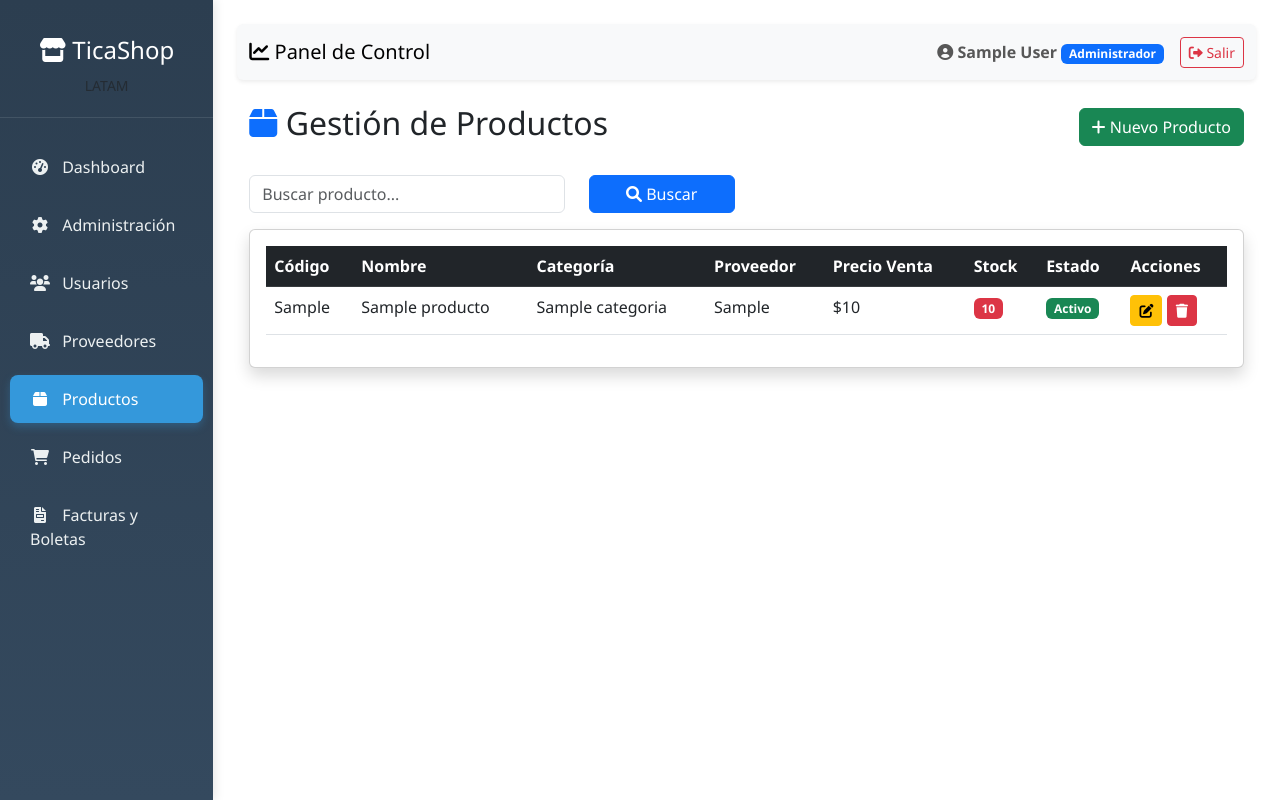
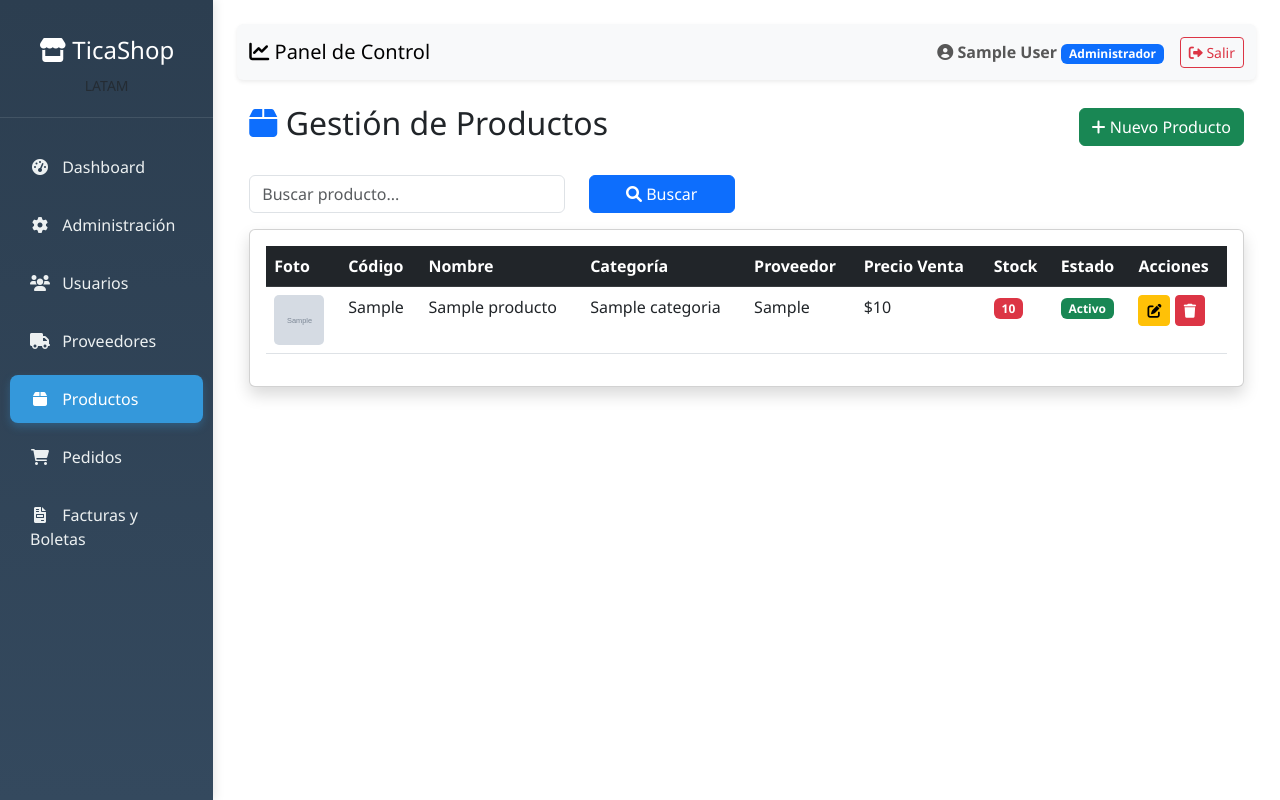
Before and after one commit to Aaron-AlvarezK/ticashop, a Django app: page /productos/ in a window 1280 px wide. Run offline with Django 5.2, Linux system fonts and the light colour scheme; a user stored in the database is signed in; tables that the repository leaves empty hold one stand-in row (values such as "Sample post"); grey boxes marked "Sample" are stand-in pictures.

Commit message:
modificacion de productos para fotos y verlas en algunos html (falta)

```diff
--- a/apps/productos/forms.py
+++ b/apps/productos/forms.py
@@ -5,7 +5,7 @@ class ProductoForm(forms.ModelForm):
     class Meta:
         model = Producto
         fields = [
-            'codigo', 'nombre', 'descripcion',
+            'codigo', 'nombre', 'descripcion', 'foto',
             'categoria', 'proveedor', 'precio_unitario', 'costo_unitario',
             'stock', 'stock_minimo', 'afecto_iva', 'activo'
         ]
--- a/apps/productos/models.py
+++ b/apps/productos/models.py
@@ -19,6 +19,7 @@ class Producto(models.Model):
     codigo = models.CharField(max_length=50, unique=True, verbose_name='Código')
     nombre = models.CharField(max_length=255)
     descripcion = models.TextField(blank=True, null=True, verbose_name='Descripción')
+    foto = models.ImageField(upload_to='productos/fotos/', blank=True, null=True, verbose_name='Foto')
 
     # Categorización
     categoria = models.ForeignKey(
--- a/templates/productos/listar_productos.html
+++ b/templates/productos/listar_productos.html
@@ -26,6 +26,7 @@
             <table class="table table-hover">
                 <thead class="table-dark">
                     <tr>
+                        <th>Foto</th>
                         <th>Código</th>
                         <th>Nombre</th>
                         <th>Categoría</th>
@@ -39,6 +40,13 @@
                 <tbody>
                     {% for p in productos %}
                     <tr>
+                        <td>
+                            {% if p.foto %}
+                                <img src="{{ p.foto.url }}" alt="{{ p.nombre }}" style="width: 50px; height: 50px; object-fit: cover; border-radius: 5px;">
+                            {% else %}
+                                <img src="https://via.placeholder.com/50" alt="Sin foto" style="width: 50px; height: 50px; border-radius: 5px;">
+                            {% endif %}
+                        </td>
                         <td>{{ p.codigo }}</td>
                         <td>{{ p.nombre }}</td>
                         <td>{{ p.categoria.nombre|default:"Sin categoría" }}</td>
@@ -72,7 +80,7 @@
                     </tr>
                     {% empty %}
                     <tr>
-                        <td colspan="8" class="text-center text-muted">
+                        <td colspan="9" class="text-center text-muted">
                             <i class="fas fa-box-open fa-2x mb-2"></i><br>
                             No hay productos registrados.
                         </td>
```
Also changed, not shown: templates/dashboard/cliente_dashboard.html (+10 -2 lines), apps/productos/migrations/0002_producto_foto.py (added).
